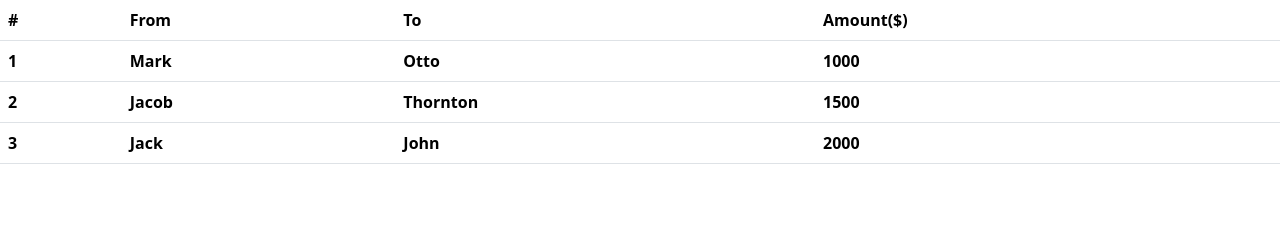
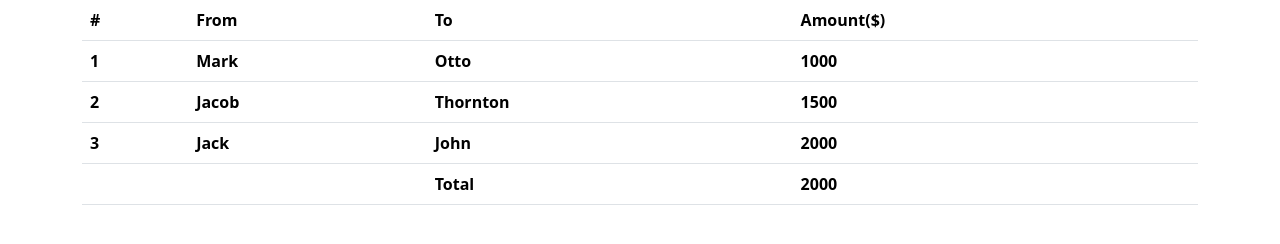
Before and after one commit to acciojob/tables-jagrutiburde0413, a website: page main.html in a window 1280 px wide. Drawn offline with nearby package versions, Linux system fonts and the light colour scheme.

Commit message:
created a submission

```diff
--- a/main.html
+++ b/main.html
@@ -10,8 +10,9 @@
 
 <body>
 	<!-- the entire body must be written by student -->
-	<table class="table">
-		<thead class="thead-dark" font-monospace, text-end, fw-bold>
+	<div class="container">
+	<table class="table ">
+		<thead  font-monospace, text-end, fw-bold class="thead-dark">
 			<tr>
 				<th id = "total" scope="col">#</th>
 				<th  id = "total" scope="col">From</th>
@@ -19,7 +20,7 @@
 				<th id = "total" scope="col">Amount($)</th>
 			</tr>
 		</thead>
-		<tbody class="tbody-light" font-monospace, text-end, fw-bold>
+		<tbody class="tbody" font-monospace, text-end, fw-bold>
 			<tr>
 				<th scope="row" id = "total">1</th>
 				<th id = "total"id = "total">Mark</th>
@@ -38,8 +39,15 @@
 				<th id = "total" >John</th>
 				<th id = "total">2000</th>
 			</tr>
+			<tr>
+				<th id = "total" scope="row"></th>
+				<th id = "total" ></th>
+				<th id = "total" justify-content-end >Total </th>
+				<th id = "total">2000</th>
+			</tr>
 		</tbody>
 	</table>
+		</div>
     <script type="text/javascript" src="./script.js">
 </script>
 
```
